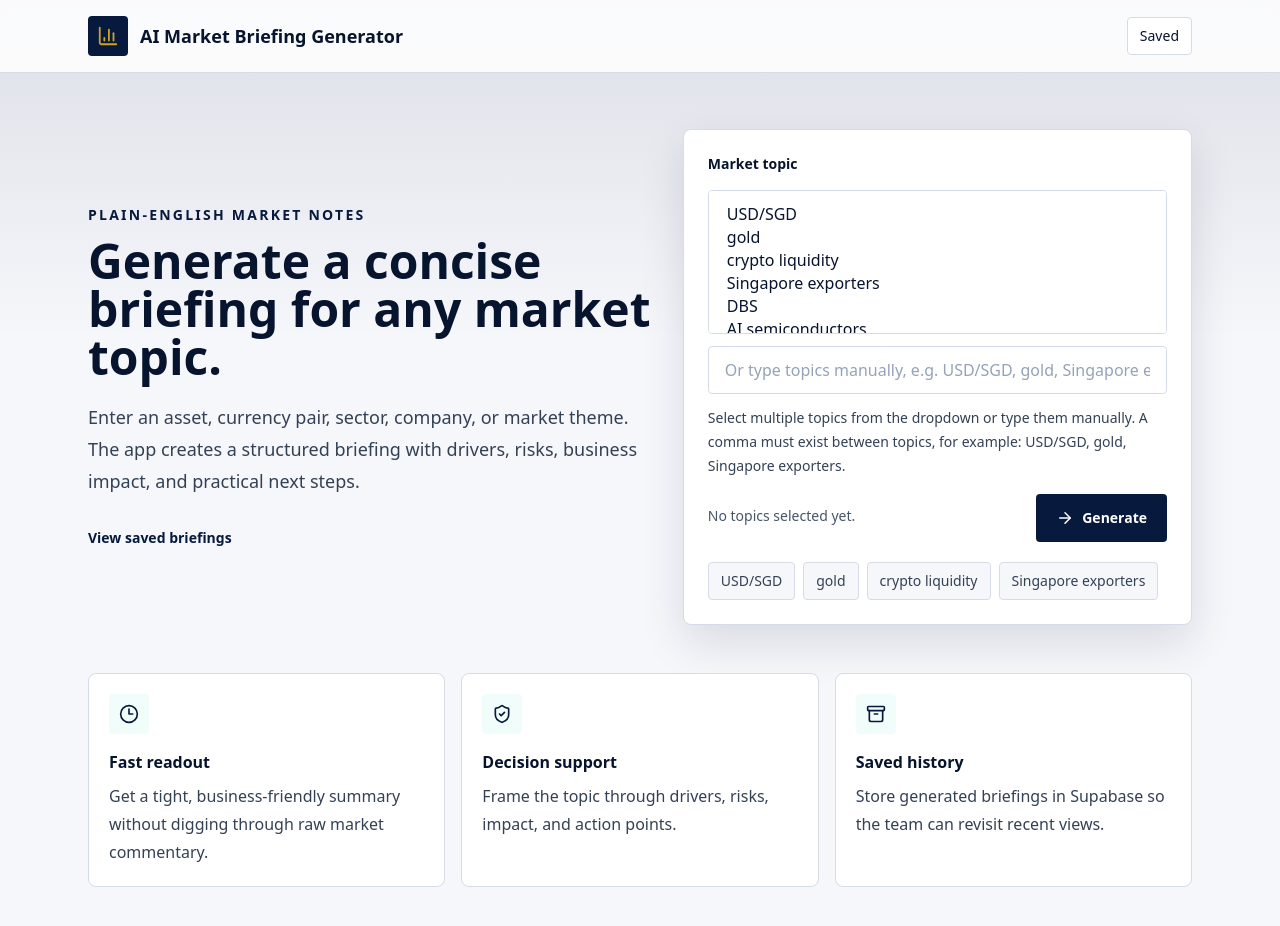
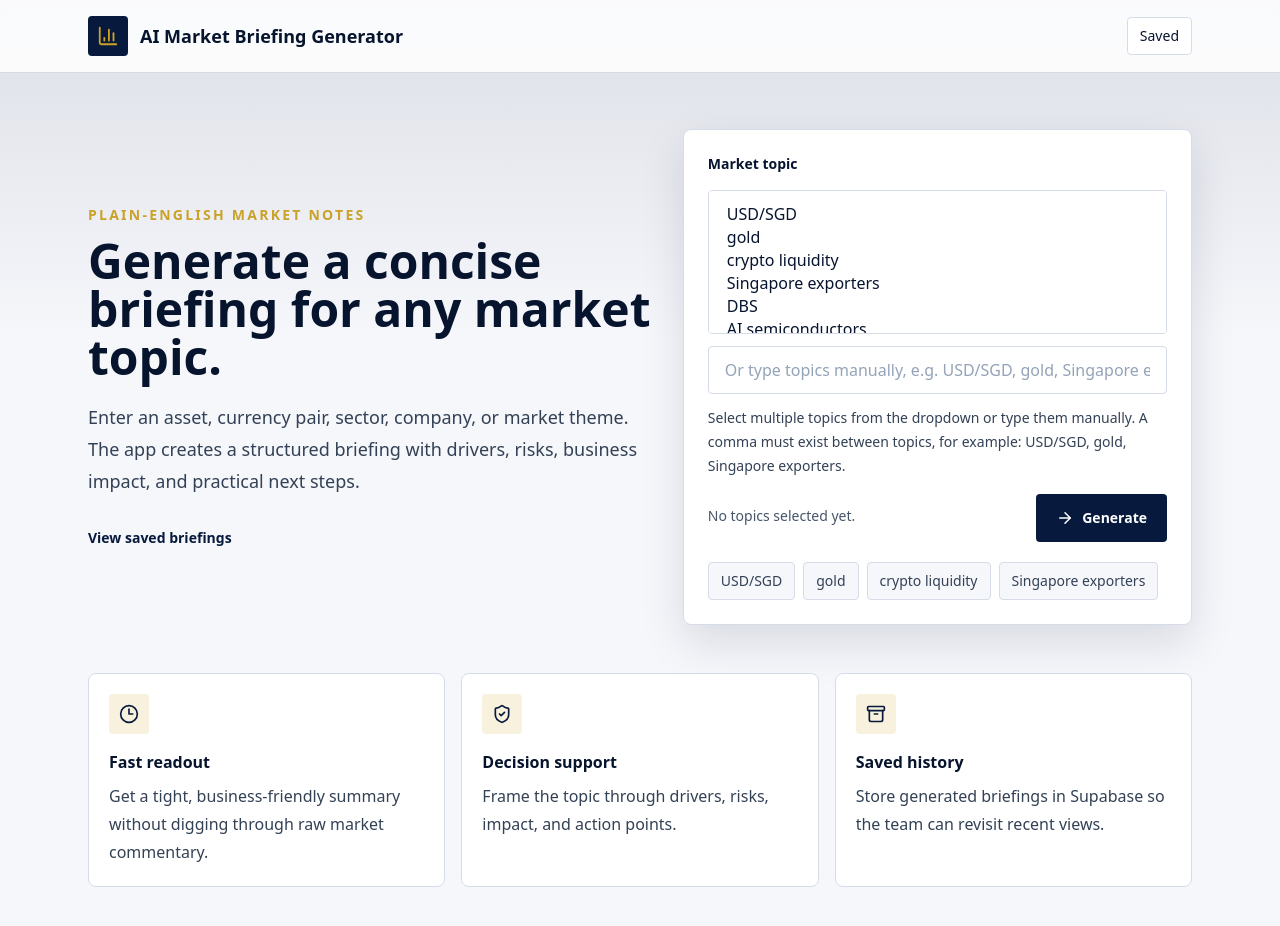
Before and after one commit to Ash8226/ai-market-briefing-generator, a Next.js app: page / in a window 1280 px wide. Shown: the top 926 px of the page. Built offline with nearby package versions, Linux system fonts and the light colour scheme.

Commit message:
Update branding and multi-topic input

```diff
--- a/src/app/page.tsx
+++ b/src/app/page.tsx
@@ -8,10 +8,10 @@ export default function HomePage() {
     <main className="mx-auto max-w-6xl px-4 py-10 sm:px-6 sm:py-14">
       <div className="grid gap-8 lg:grid-cols-[1.05fr_0.95fr] lg:items-center">
         <section>
-          <p className="mb-3 text-sm font-semibold uppercase tracking-[0.16em] text-pine">Plain-English market notes</p>
+          <p className="mb-3 text-sm font-semibold uppercase tracking-[0.16em] text-gold">Plain-English market notes</p>
           <h1 className="max-w-3xl text-4xl font-bold tracking-normal text-ink sm:text-5xl">Generate a concise briefing for any market topic.</h1>
           <p className="mt-5 max-w-2xl text-lg leading-8 text-slate-700">Enter an asset, currency pair, sector, company, or market theme. The app creates a structured briefing with drivers, risks, business impact, and practical next steps.</p>
-          <div className="mt-7"><Link href="/saved" className="text-sm font-semibold text-pine hover:text-teal-800">View saved briefings</Link></div>
+          <div className="mt-7"><Link href="/saved" className="text-sm font-semibold text-navy hover:text-royal">View saved briefings</Link></div>
         </section>
         <BriefingForm />
       </div>
@@ -27,7 +27,7 @@ export default function HomePage() {
 function Feature({ icon, title, text }: { icon: ReactNode; title: string; text: string }) {
   return (
     <article className="rounded-lg border border-line bg-white p-5">
-      <div className="mb-4 grid h-10 w-10 place-items-center rounded bg-teal-50 text-pine">{icon}</div>
+      <div className="mb-4 grid h-10 w-10 place-items-center rounded bg-gold/15 text-navy">{icon}</div>
       <h2 className="text-base font-semibold text-ink">{title}</h2>
       <p className="mt-2 leading-7 text-slate-700">{text}</p>
     </article>
```
